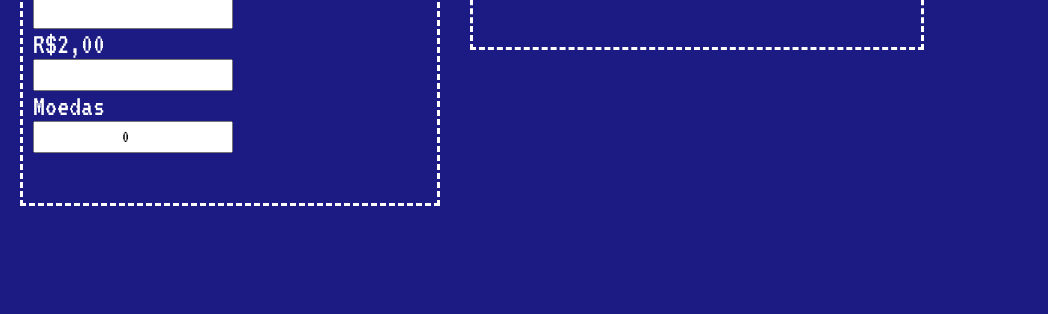
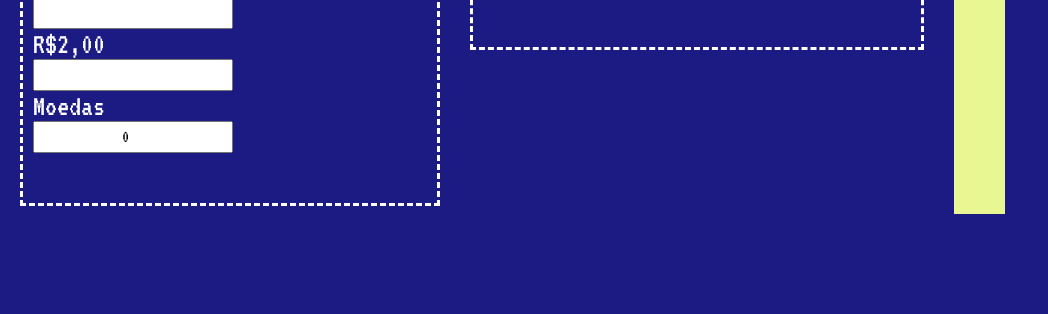
Before and after one commit to lucianotorresfilho/contagem, a plain HTML site: page index.html in a window 1280 px wide. Shown: the part 486-800 px from the top of the page, without its empty margins (0-1048 px from the left). Drawn offline with Linux system fonts and the light colour scheme.

Commit message:
Update index.html

```diff
--- a/index.html
+++ b/index.html
@@ -5,7 +5,7 @@
   <meta charset="UTF-8">
   <meta http-equiv="X-UA-Compatible" content="IE=edge">
   <meta name="viewport" content="width=device-width, initial-scale=1.0">
-  <title>Contagem de cédulas v2.0</title>
+  <title>Contagem de cédulas</title>
   <script src="script.js" defer></script>
   <link rel="stylesheet" href="styles.css">
 </head>
@@ -52,6 +52,7 @@
     <p>Você tem R$<span id = "qtMoedas">0</span> em moedas.</p>
     <h2>Você tem R$ <span id="totalDinheiro">0</span> no total.</h1>
     </div>
+    <span id='identificador'>Contagem V 2.01, Luciano Torres Filho, 2023.</span>
   </div>
 </body>
 
```
